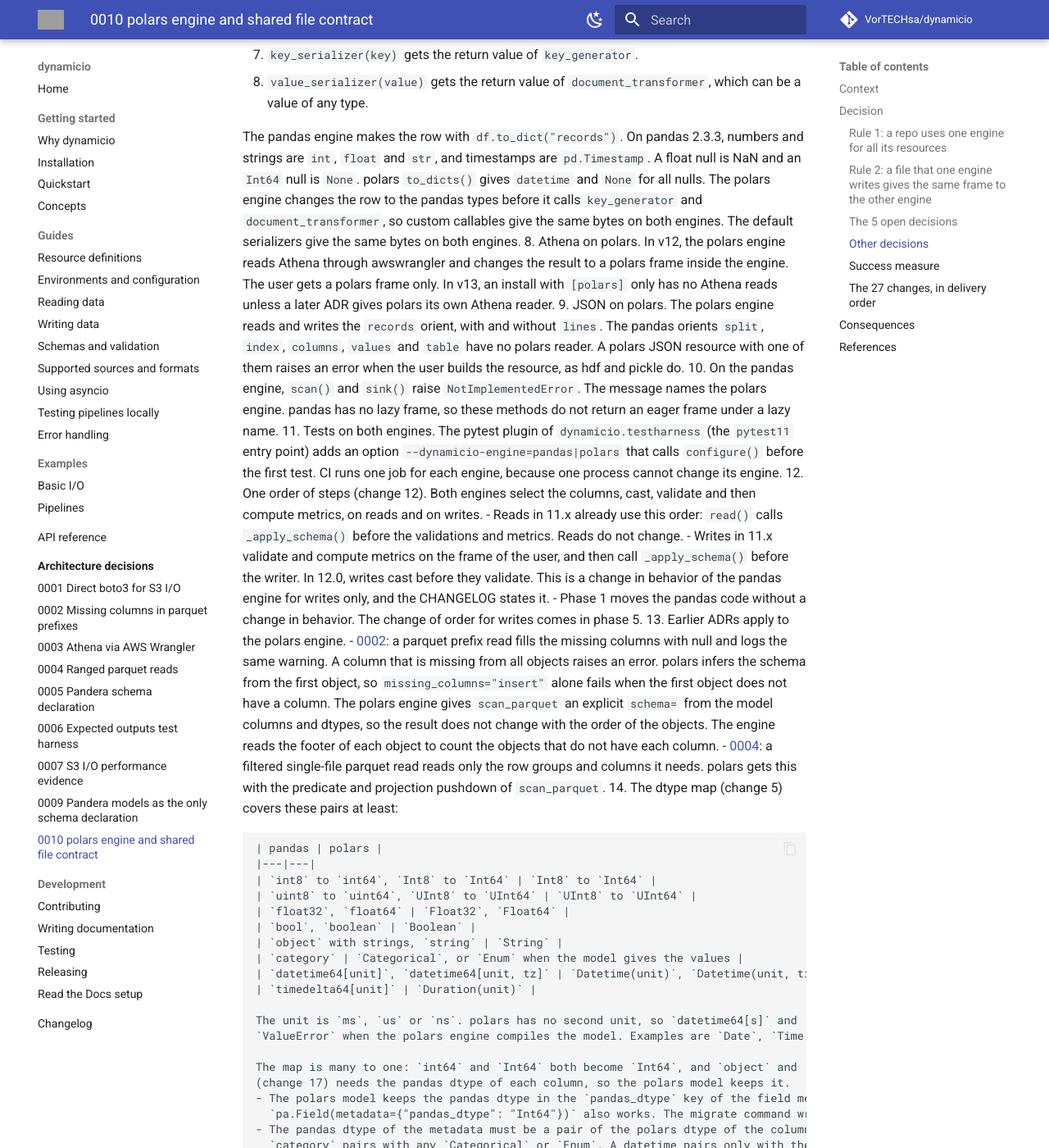
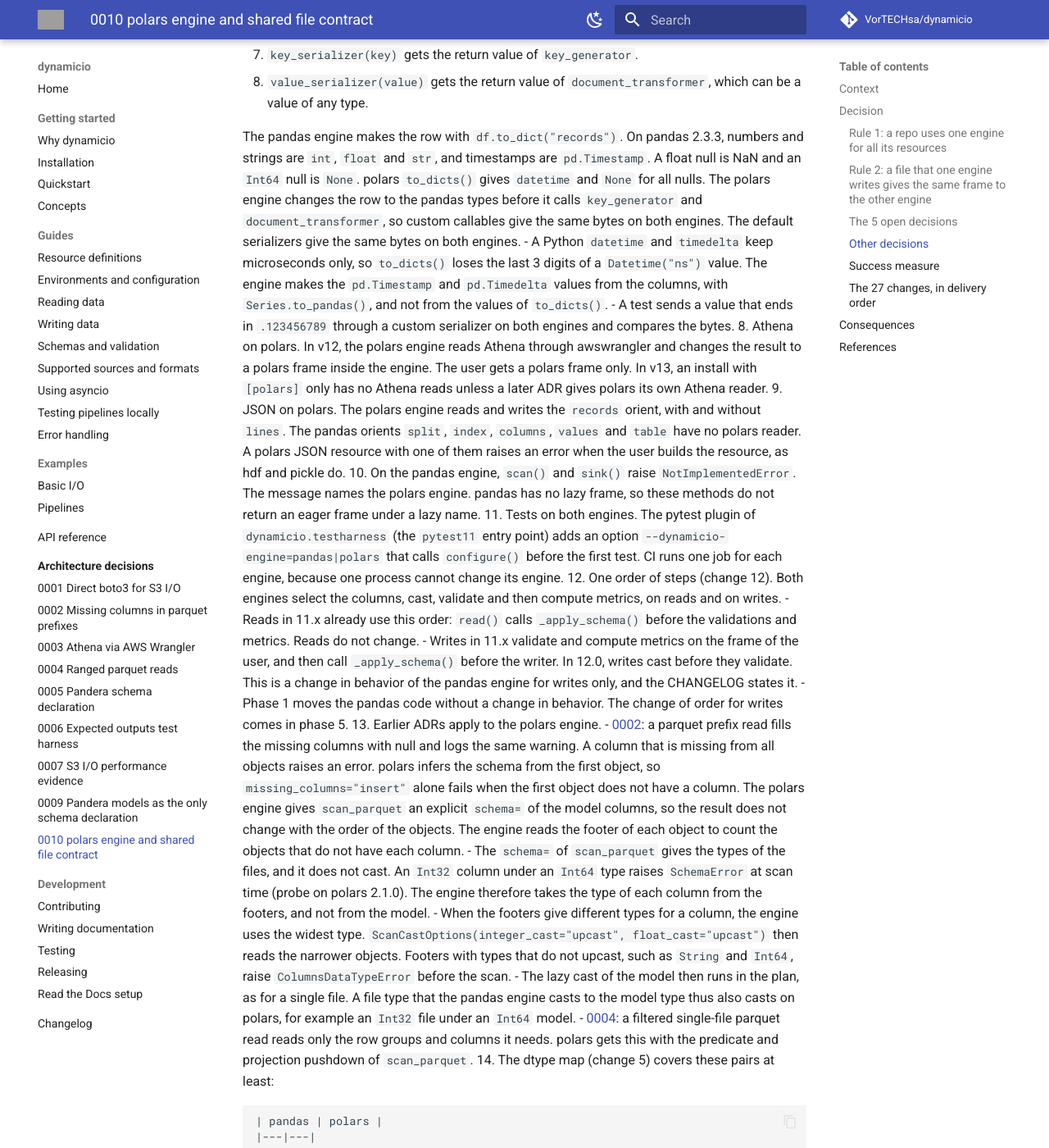
Before and after one commit to VorTECHsa/dynamicio, an MkDocs documentation site: the page built from docs/adr/0010-polars-engine-and-shared-file-contract.md, in a window 1280 px wide and 1400 px high, scrolled down 4325 px. Shown: the whole window at 82% size. Built offline with MkDocs 1.6.1 and Material for MkDocs 9.7.7, drawn with Linux system fonts in a browser that asks for light colours; comment, search, counter and statistics services are not loaded; some of the changed text lies outside the part shown; grey boxes are pictures that could not be loaded.

Commit message:
docs(RND-25353): fix the count metrics, the Kafka nanoseconds and the parquet scan types in ADR 0010
Counts and UniqueCounts give counts for an empty column, not NaN. Kafka rows take temporal values from Series.to_pandas() so a Datetime(ns) keeps its nanoseconds. A parquet scan takes the column types from the footers and upcasts, because scan_parquet(schema=) does not cast.

```diff
--- a/docs/adr/0010-polars-engine-and-shared-file-contract.md
+++ b/docs/adr/0010-polars-engine-and-shared-file-contract.md
@@ -115,6 +115,9 @@ schema declaration.
    `pd.Timestamp`. A float null is NaN and an `Int64` null is `None`. polars `to_dicts()` gives `datetime` and `None` for all nulls. The polars engine changes the
    row to the pandas types before it calls `key_generator` and `document_transformer`, so custom callables give the same bytes on both engines. The default
    serializers give the same bytes on both engines.
+   - A Python `datetime` and `timedelta` keep microseconds only, so `to_dicts()` loses the last 3 digits of a `Datetime("ns")` value. The engine makes the
+     `pd.Timestamp` and `pd.Timedelta` values from the columns, with `Series.to_pandas()`, and not from the values of `to_dicts()`.
+   - A test sends a value that ends in `.123456789` through a custom serializer on both engines and compares the bytes.
 8. Athena on polars. In v12, the polars engine reads Athena through awswrangler and changes the result to a polars frame inside the engine. The user gets a polars
    frame only. In v13, an install with `[polars]` only has no Athena reads unless a later ADR gives polars its own Athena reader.
 9. JSON on polars. The polars engine reads and writes the `records` orient, with and without `lines`. The pandas orients `split`, `index`, `columns`, `values` and
@@ -131,8 +134,14 @@ schema declaration.
 13. Earlier ADRs apply to the polars engine.
     - [0002](0002-tolerate-missing-columns-in-parquet-prefix-reads.md): a parquet prefix read fills the missing columns with null and logs the same warning. A
       column that is missing from all objects raises an error. polars infers the schema from the first object, so `missing_columns="insert"` alone fails when
-      the first object does not have a column. The polars engine gives `scan_parquet` an explicit `schema=` from the model columns and dtypes, so the result does
+      the first object does not have a column. The polars engine gives `scan_parquet` an explicit `schema=` of the model columns, so the result does
       not change with the order of the objects. The engine reads the footer of each object to count the objects that do not have each column.
+    - The `schema=` of `scan_parquet` gives the types of the files, and it does not cast. An `Int32` column under an `Int64` type raises `SchemaError`
+      at scan time (probe on polars 2.1.0). The engine therefore takes the type of each column from the footers, and not from the model.
+    - When the footers give different types for a column, the engine uses the widest type. `ScanCastOptions(integer_cast="upcast", float_cast="upcast")`
+      then reads the narrower objects. Footers with types that do not upcast, such as `String` and `Int64`, raise `ColumnsDataTypeError` before the scan.
+    - The lazy cast of the model then runs in the plan, as for a single file. A file type that the pandas engine casts to the model type thus also casts on
+      polars, for example an `Int32` file under an `Int64` model.
     - [0004](0004-ranged-parquet-reads-with-filters.md): a filtered single-file parquet read reads only the row groups and columns it needs. polars gets this with
       the predicate and projection pushdown of `scan_parquet`.
 14. The dtype map (change 5) covers these pairs at least:
@@ -226,7 +235,9 @@ Phase 2 as built:
 - The polars engine runs `Config.unique`, `Config.ordered` and `@pa.dataframe_check` as lazy queries, with the keys and the message template of the
   pandas engine. The counts and the examples come from the polars failure cases, so they are not always the pandas values. For a dataframe check, the
   count is the number of failing rows.
-- The 8 metrics give the `METRIC` lines of the pandas engine. The metric of an empty or an all-null column is NaN.
+- The 8 metrics give the `METRIC` lines of the pandas engine. For an empty or an all-null column, `Min`, `Max`, `Mean`, `Std` and `Variance` give NaN.
+  `Counts` and `UniqueCounts` give the counts of the pandas engine, for example 0 for an empty column and 2 and 1 for `[None, None]`. `CountsPerLabel` does
+  not count nulls.
 
 Change 26 is the floci fixture of decision 15. RND-25426 delivers it before phase 1, with the pandas integration tests. The polars S3 tests of phase 3 are its first polars users.
 
```
